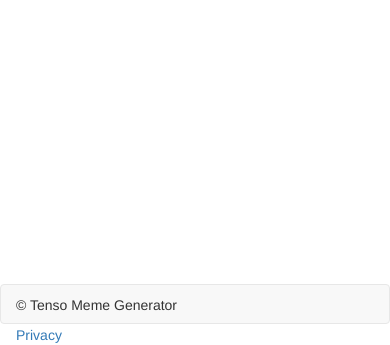
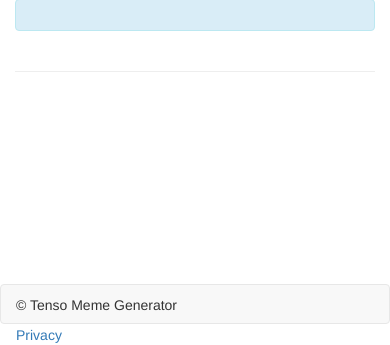
Before and after one commit to rbudhu/stunning-journey, a Django app: template web/templates/web/result.html in a window 390 px wide. Shown: the part 520-865 px from the top of the page. Run offline with Django 3.2, Linux system fonts and the light colour scheme; the template is opened without the code that fills it, so the values that code supplies are empty; some libraries are stand-ins or nearby versions.

Commit message:
Centers ad units and pads them with hr

```diff
--- a/web/templates/web/base.html
+++ b/web/templates/web/base.html
@@ -28,7 +28,7 @@
 	</nav>
 	<div class="container-fluid">
 	  <div class="row">
-	    <div class="col-md-8 col-md-offset-4">
+	    <div class="col-md-8 col-md-offset-2">
 	      <script async src="//pagead2.googlesyndication.com/pagead/js/adsbygoogle.js"></script>
 <!-- TensoGenerator -->
 <ins class="adsbygoogle"
@@ -41,6 +41,7 @@
 </script>
 	    </div>
 	  </div>
+	  <hr />
 	  <div class="row">
 	    <div class="col-md-12">
 	      {% block content %}
--- a/web/templates/web/result.html
+++ b/web/templates/web/result.html
@@ -33,8 +33,9 @@
     </div>
   </div>
 </div>
+<hr />
 <div class="row">
-  <div class="col-md-8 col-md-offset-4">
+  <div class="col-md-8 col-md-offset-2">
 <script async src="//pagead2.googlesyndication.com/pagead/js/adsbygoogle.js"></script>
 <!-- TensoGenerator -->
 <ins class="adsbygoogle"
```
